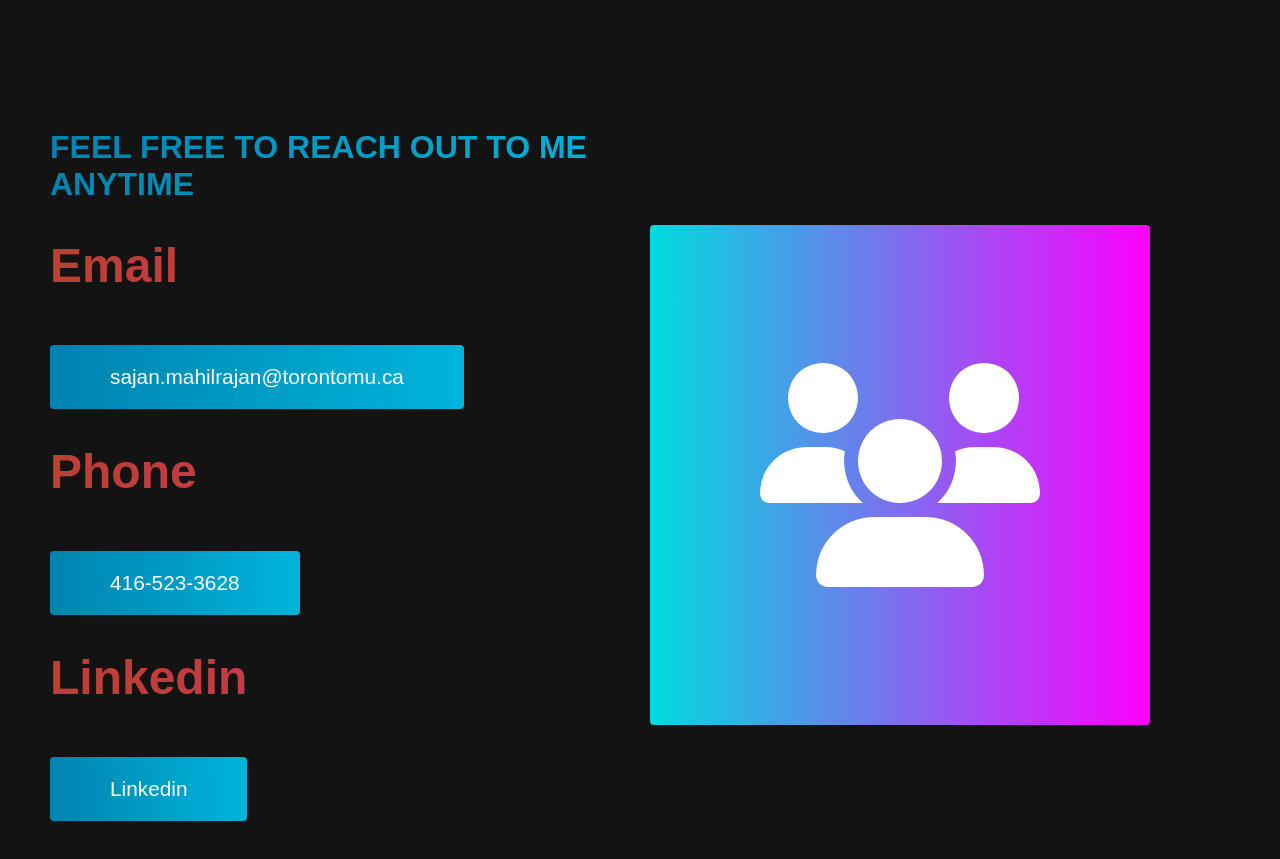
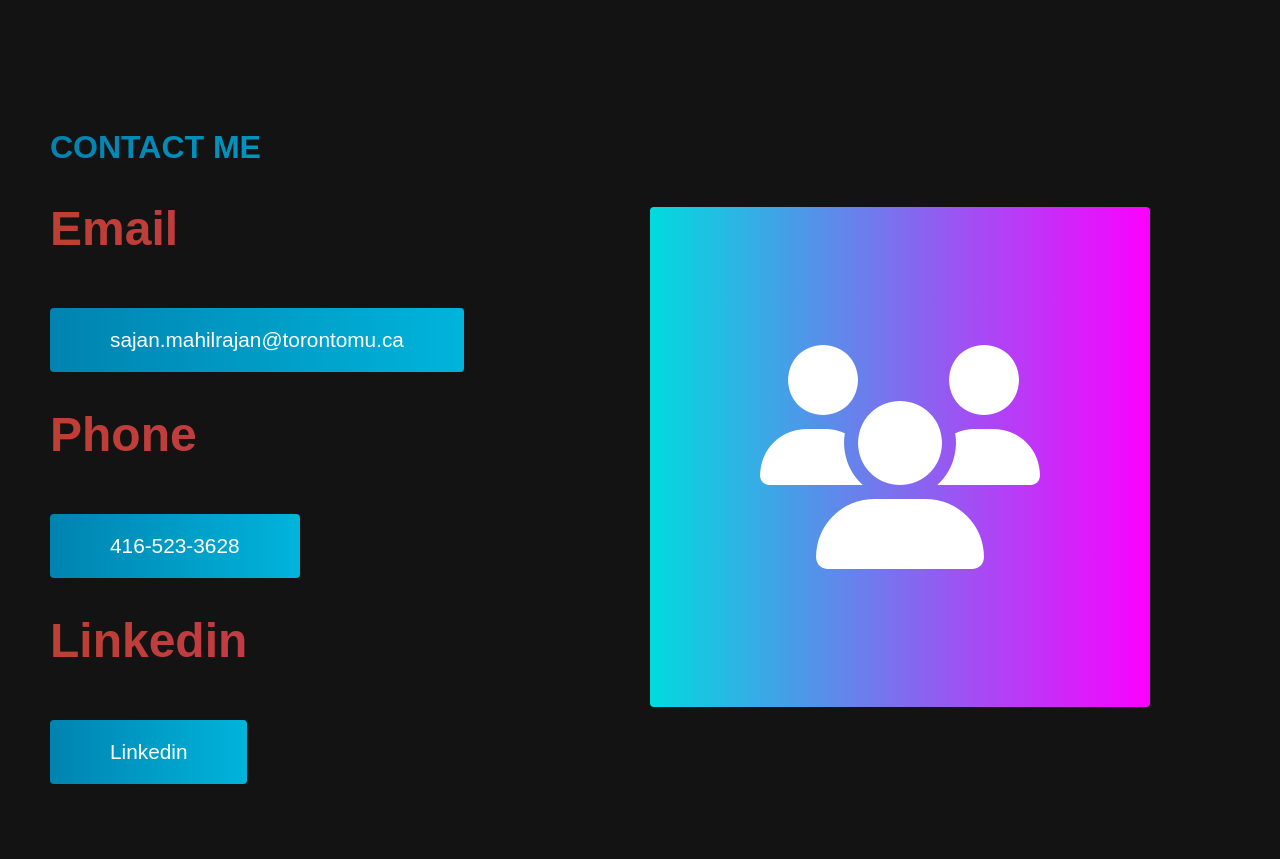
Before and after one commit to SajanMahilrajanGITHUB/PortfolioWebsite, a plain HTML site: page index.html in a window 1280 px wide. Shown: the part 3000-3859 px from the top of the page. Drawn offline with Linux system fonts and the light colour scheme.

Commit message:
Update index.html

```diff
--- a/index.html
+++ b/index.html
@@ -99,7 +99,7 @@
       <div class="main" id="Contact">
         <div class="main__container">
             <div class="main__content">
-                <h1>Feel Free to Reach Out to Me Anytime</h1>
+                <h1>Contact Me</h1>
                 <h2>Email</h2>
                 <a href="mailto:sajan.mahilrajan@torontomu.ca"><button class="main__btn">sajan.mahilrajan@torontomu.ca</button></a>
                 <h2>Phone</h2>
```
